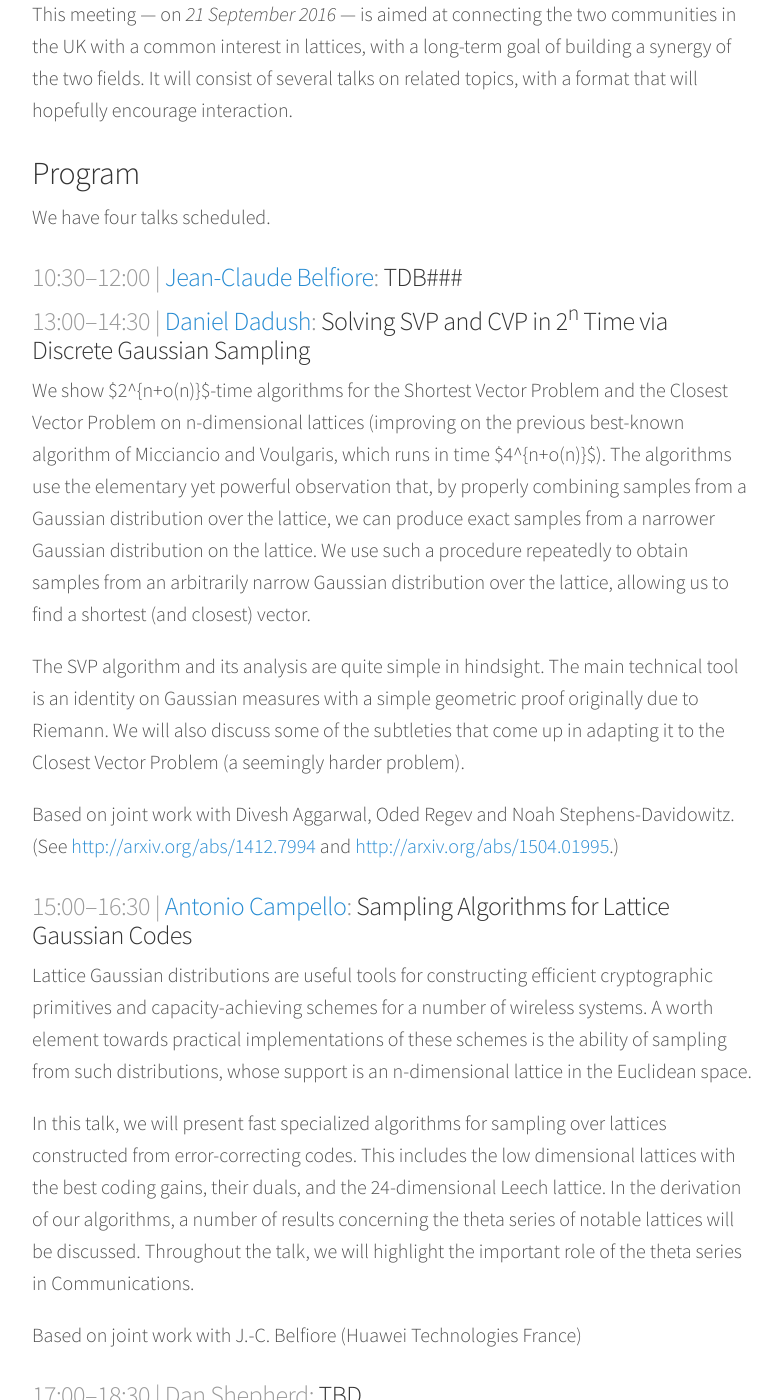
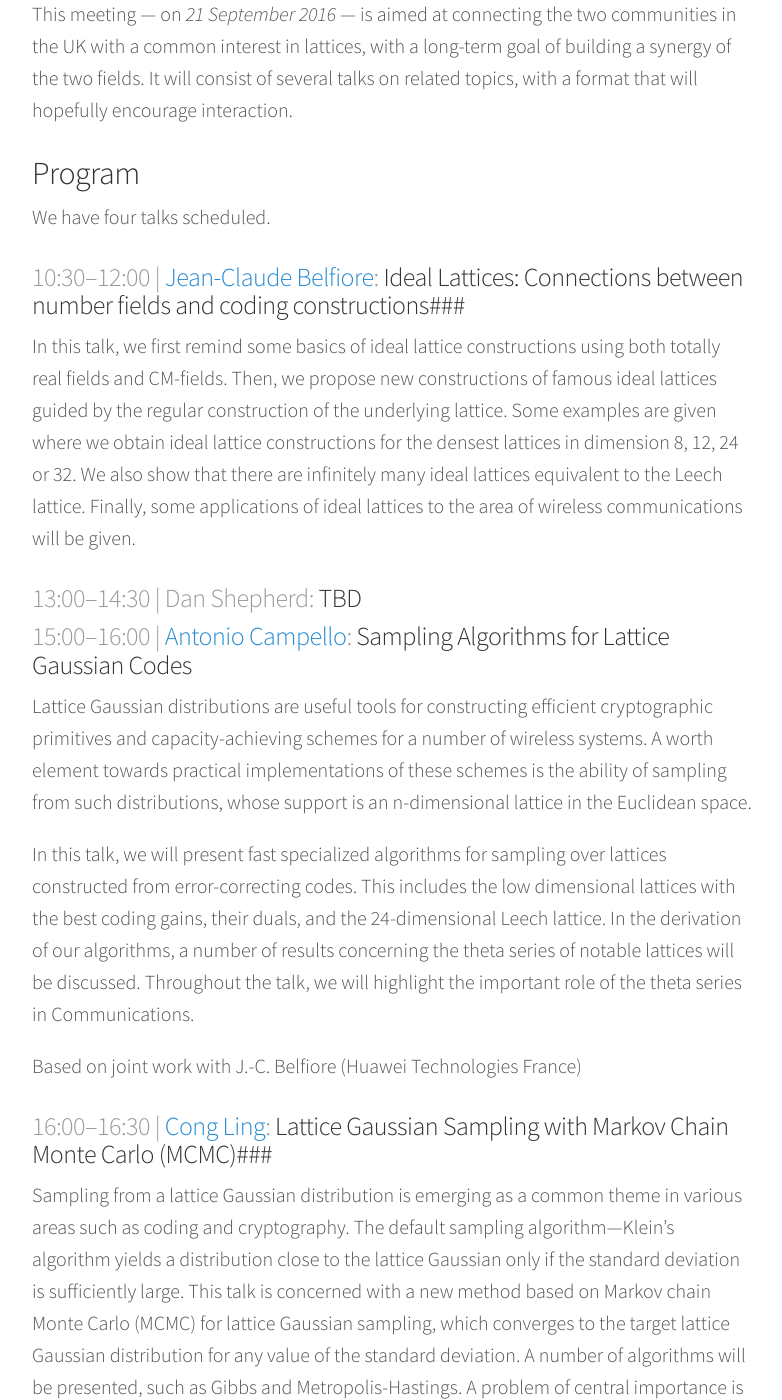
Before and after one commit to malb/discrete-subgroup, a Jekyll site: the page built from _posts/2016-09-21-lattice-meeting.md, in a window 1280 px wide and 1400 px high, scrolled down 459 px. Shown: the whole window, without its empty margins (248-1030 px from the left). Built offline with Jekyll 4.4.1, drawn with Linux system fonts in a browser that asks for light colours; nearby versions of some CDN libraries; some of the changed text lies outside the part shown.

Commit message:
Jean-Claude's and Cong's abstracts

```diff
--- a/_posts/2016-09-21-lattice-meeting.md
+++ b/_posts/2016-09-21-lattice-meeting.md
@@ -11,17 +11,13 @@ This meeting — on *21 September 2016* — is aimed at connecting the two commu
 
 We have four talks scheduled.
 
-### <span>10:30–12:00 | [Jean-Claude Belfiore](http://perso.telecom-paristech.fr/~belfiore/):</span>  TDB###
+### <span>10:30–12:00 | [Jean-Claude Belfiore](http://perso.telecom-paristech.fr/~belfiore/):</span> Ideal Lattices: Connections between number fields and coding constructions###
 
-### <span>13:00–14:30 | [Daniel Dadush](http://homepages.cwi.nl/~dadush/):</span> Solving SVP and CVP in 2<sup>n</sup> Time via Discrete Gaussian Sampling ###
+In this talk, we first remind some basics of ideal lattice constructions using both totally real fields and CM-fields. Then, we propose new constructions of famous ideal lattices guided by the regular construction of the underlying lattice. Some examples are given where we obtain ideal lattice constructions for the densest lattices in dimension 8, 12, 24 or 32. We also show that there are infinitely many ideal lattices equivalent to the Leech lattice. Finally, some applications of ideal lattices to the area of wireless communications will be given.
 
-We show $2^{n+o(n)}$-time algorithms for the Shortest Vector Problem and the Closest Vector Problem on n-dimensional lattices (improving on the previous best-known algorithm of Micciancio and Voulgaris, which runs in time $4^{n+o(n)}$). The algorithms use the elementary yet powerful observation that, by properly combining samples from a Gaussian distribution over the lattice, we can produce exact samples from a narrower Gaussian distribution on the lattice. We use such a procedure repeatedly to obtain samples from an arbitrarily narrow Gaussian distribution over the lattice, allowing us to find a shortest (and closest) vector.
+### <span>13:00–14:30 | Dan Shepherd:</span> TBD ###
 
-The SVP algorithm and its analysis are quite simple in hindsight. The main technical tool is an identity on Gaussian measures with a simple geometric proof originally due to Riemann. We will also discuss some of the subtleties that come up in adapting it to the Closest Vector Problem (a seemingly harder problem).
-
-Based on joint work with Divesh Aggarwal, Oded Regev and Noah Stephens-Davidowitz. (See [http://arxiv.org/abs/1412.7994](http://arxiv.org/abs/1412.7994) and [http://arxiv.org/abs/1504.01995](http://arxiv.org/abs/1504.01995).)
-
-### <span>15:00–16:30 | [Antonio Campello](http://www.ime.unicamp.br/~campello/):</span> Sampling Algorithms for Lattice Gaussian Codes ###
+### <span>15:00–16:00 | [Antonio Campello](http://www.ime.unicamp.br/~campello/):</span> Sampling Algorithms for Lattice Gaussian Codes ###
 
 Lattice Gaussian distributions are useful tools for constructing efficient cryptographic primitives and capacity-achieving schemes for a number of wireless systems. A worth element towards practical implementations of these schemes is the ability of sampling from such distributions, whose support is an n-dimensional lattice in the Euclidean space.
 
@@ -29,7 +25,19 @@ In this talk, we will present fast specialized algorithms for sampling over latt
 
 Based on joint work with J.-C. Belfiore (Huawei Technologies France)
 
-### <span>17:00–18:30 | Dan Shepherd:</span> TBD ###
+### <span>16:00–16:30 | [Cong Ling](http://www.commsp.ee.ic.ac.uk/~cling/):</span>  Lattice Gaussian Sampling with Markov Chain Monte Carlo (MCMC)###
+
+Sampling from a lattice Gaussian distribution is emerging as a common theme in various areas such as coding and cryptography. The default sampling algorithm—Klein’s algorithm yields a distribution close to the lattice Gaussian only if the standard deviation is sufficiently large. This talk is concerned with a new method based on Markov chain Monte Carlo (MCMC) for lattice Gaussian sampling, which converges to the target lattice Gaussian distribution for any value of the standard deviation. A number of algorithms will be presented, such as Gibbs and Metropolis-Hastings. A problem of central importance is to determine the mixing time. It is proven that some of these Markov chains are geometrically ergodic, namely, the sampling algorithms converge to the stationary distribution exponentially fast.
+
+Based on joint work with Zheng Wang and Guillaume Hanrot. (See [http://arxiv.org/abs/1501.05757](http://arxiv.org/abs/1501.05757) and [http://arxiv.org/abs/1405.1623](http://arxiv.org/abs/1405.1623).)
+
+### <span>17:00–18:30 | [Daniel Dadush](http://homepages.cwi.nl/~dadush/):</span> Solving SVP and CVP in 2<sup>n</sup> Time via Discrete Gaussian Sampling ###
+
+We show $2^{n+o(n)}$-time algorithms for the Shortest Vector Problem and the Closest Vector Problem on n-dimensional lattices (improving on the previous best-known algorithm of Micciancio and Voulgaris, which runs in time $4^{n+o(n)}$). The algorithms use the elementary yet powerful observation that, by properly combining samples from a Gaussian distribution over the lattice, we can produce exact samples from a narrower Gaussian distribution on the lattice. We use such a procedure repeatedly to obtain samples from an arbitrarily narrow Gaussian distribution over the lattice, allowing us to find a shortest (and closest) vector.
+
+The SVP algorithm and its analysis are quite simple in hindsight. The main technical tool is an identity on Gaussian measures with a simple geometric proof originally due to Riemann. We will also discuss some of the subtleties that come up in adapting it to the Closest Vector Problem (a seemingly harder problem).
+
+Based on joint work with Divesh Aggarwal, Oded Regev and Noah Stephens-Davidowitz. (See [http://arxiv.org/abs/1412.7994](http://arxiv.org/abs/1412.7994) and [http://arxiv.org/abs/1504.01995](http://arxiv.org/abs/1504.01995).)
 
 ## Venue ##
 
```
